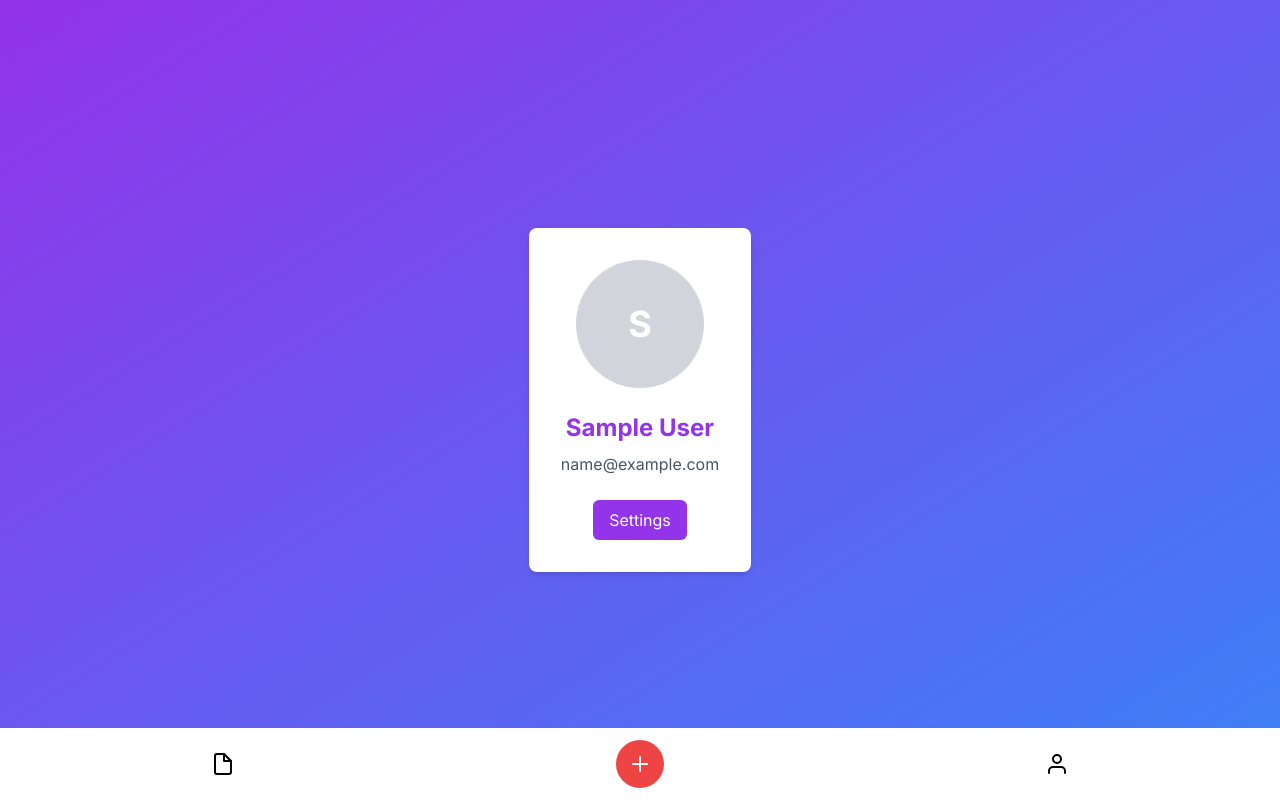
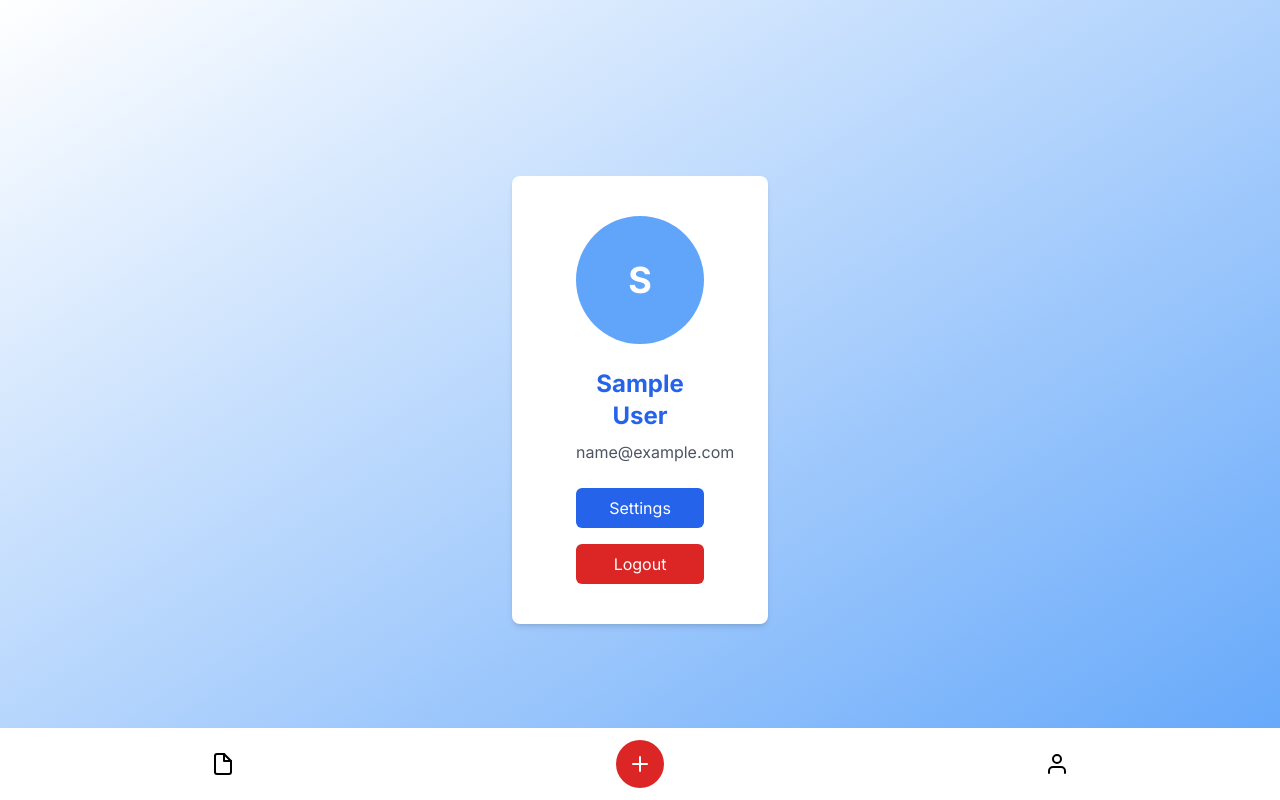
Before and after one commit to AshecOne/expense-tracker, a Next.js app: page /profile in a window 1280 px wide. Built offline with nearby package versions, Linux system fonts and the light colour scheme; sample sign-in values are in the browser's storage.

Commit message:
changing style and fix some feature

```diff
--- a/src/app/globals.css
+++ b/src/app/globals.css
@@ -1,33 +1,3 @@
 @tailwind base;
 @tailwind components;
 @tailwind utilities;
-
-:root {
-  --foreground-rgb: 0, 0, 0;
-  --background-start-rgb: 214, 219, 220;
-  --background-end-rgb: 255, 255, 255;
-}
-
-@media (prefers-color-scheme: dark) {
-  :root {
-    --foreground-rgb: 255, 255, 255;
-    --background-start-rgb: 0, 0, 0;
-    --background-end-rgb: 0, 0, 0;
-  }
-}
-
-body {
-  color: rgb(var(--foreground-rgb));
-  background: linear-gradient(
-      to bottom,
-      transparent,
-      rgb(var(--background-end-rgb))
-    )
-    rgb(var(--background-start-rgb));
-}
-
-@layer utilities {
-  .text-balance {
-    text-wrap: balance;
-  }
-}
--- a/src/app/profile/page.tsx
+++ b/src/app/profile/page.tsx
@@ -2,7 +2,8 @@
 import * as React from "react";
 import { useEffect } from "react";
 import { useAppSelector, useAppDispatch } from "@/lib/hooks";
-import { setUser } from "@/lib/features/userSlice";
+import { setUser, logout } from "@/lib/features/userSlice";
+import { useRouter } from "next/navigation";
 import Link from "next/link";
 import NavbarLayout from "../NavbarLayout";
 import axios from "axios";
@@ -13,6 +14,7 @@ interface IProfilProps {}
 const Profil: React.FunctionComponent<IProfilProps> = (props) => {
   const user = useAppSelector((state: any) => state.user);
   const dispatch = useAppDispatch();
+  const router = useRouter();
   useEffect(() => {
     console.log("Checking for user data...");
     const fetchData = async () => {
@@ -61,27 +63,39 @@ const Profil: React.FunctionComponent<IProfilProps> = (props) => {
       fetchData();
     }
   }, [dispatch, user.id]);
+  const handleLogout = () => {
+    dispatch(logout());
+    router.push("/");
+  };
 
   return (
     <ProtectedRoute>
       <NavbarLayout>
-      <div className="flex justify-center items-center min-h-screen bg-gradient-to-br from-purple-600 to-blue-500">
-        <div className="bg-white p-8 rounded-lg shadow-md">
+        <div className="flex justify-center items-center min-h-screen bg-gradient-to-br from-white to-blue-400">
+          <div className="bg-white p-10 px-16 rounded-lg shadow-md w-64">
             <div className="flex items-center justify-center mb-6">
-            <div className="w-32 h-32 rounded-full bg-gray-300 flex items-center justify-center text-4xl font-bold text-white">
+              <div className="w-32 h-32 rounded-full bg-blue-400 flex items-center justify-center text-4xl font-bold text-white">
                 {user.name.charAt(0).toUpperCase()}
               </div>
             </div>
             <div className="text-center">
-            <h2 className="text-2xl font-bold text-purple-600 mb-2">
+              <h2 className="text-2xl font-bold text-blue-600 mb-2">
                 {user.name}
               </h2>
               <p className="text-gray-600 mb-6">{user.email}</p>
+              <div className="flex flex-col space-y-4">
                 <Link href="/setting">
-              <button className="px-4 py-2 bg-purple-600 text-white rounded-md hover:bg-purple-700 focus:outline-none focus:ring-2 focus:ring-purple-600 focus:ring-opacity-50">
+                  <button className="w-full px-4 py-2 bg-blue-600 text-white rounded-md hover:bg-blue-700 focus:outline-none focus:ring-2 focus:ring-blue-600 focus:ring-opacity-50">
                     Settings
                   </button>
                 </Link>
+                <button
+                  onClick={handleLogout}
+                  className="w-full px-4 py-2 bg-red-600 text-white rounded-md hover:bg-red-700 focus:outline-none focus:ring-2 focus:ring-red-600 focus:ring-opacity-50"
+                >
+                  Logout
+                </button>
+              </div>
             </div>
           </div>
         </div>
--- a/src/app/setting/page.tsx
+++ b/src/app/setting/page.tsx
@@ -103,11 +103,11 @@ const Setting: React.FunctionComponent<ISettingProps> = (props) => {
   return (
     <ProtectedRoute>
     <NavbarLayout>
-      <div className="container max-w-sm  mx-auto px-4 pt-8 pb-20">
-        <h1 className="text-2xl font-bold mb-4">Profile</h1>
+      <div className="container max-w-sm  mx-auto px-4 pt-8 pb-20 bg-gradient-to-br from-white to-blue-400">
+        <h1 className="text-2xl font-bold mb-4 text-black">Settings</h1>
         <form onSubmit={handleUpdateProfile} className="mb-8">
           <div className="mb-4">
-            <label htmlFor="name" className="block mb-2">
+            <label htmlFor="name" className="block mb-2 text-black font-bold">
               Name
             </label>
             <input
@@ -120,7 +120,7 @@ const Setting: React.FunctionComponent<ISettingProps> = (props) => {
             />
           </div>
           <div className="mb-4">
-            <label htmlFor="email" className="block mb-2">
+            <label htmlFor="email" className="block mb-2 text-black font-bold">
               Email
             </label>
             <input
@@ -139,10 +139,10 @@ const Setting: React.FunctionComponent<ISettingProps> = (props) => {
             Update Profile
           </button>
         </form>
-        <h2 className="text-xl font-bold mb-4">Change Password</h2>
+        <h2 className="text-xl font-bold mb-4 text-black">Change Password</h2>
         <form onSubmit={handleChangePassword}>
           <div className="mb-4">
-            <label htmlFor="password" className="block mb-2">
+            <label htmlFor="password" className="block mb-2 text-black font-bold">
               New Password
             </label>
             <input
@@ -155,7 +155,7 @@ const Setting: React.FunctionComponent<ISettingProps> = (props) => {
             />
           </div>
           <div className="mb-4">
-            <label htmlFor="confirmPassword" className="block mb-2">
+            <label htmlFor="confirmPassword" className="block mb-2 text-black font-bold">
               Confirm Password
             </label>
             <input
--- a/src/app/signin/page.tsx
+++ b/src/app/signin/page.tsx
@@ -38,8 +38,8 @@ const SignIn: React.FunctionComponent<ISignInProps> = (props) => {
   };
   return (
     <GuestRoute>
-    <div className="flex flex-col items-center justify-center min-h-screen bg-gradient-to-br from-purple-600 to-blue-500">
-      <h1 className="text-4xl font-bold text-white mb-8">Sign In</h1>
+    <div className="flex flex-col items-center justify-center min-h-screen  bg-gradient-to-br from-white to-blue-400">
+      <h1 className="text-4xl font-bold text-black mb-8">Sign In</h1>
       <form
         onSubmit={handleSubmit}
         className="w-full max-w-sm bg-white p-8 rounded-lg shadow-md"
@@ -47,7 +47,7 @@ const SignIn: React.FunctionComponent<ISignInProps> = (props) => {
         <div className="mb-4">
           <label
             htmlFor="email"
-            className="block mb-2 text-purple-600 font-bold"
+            className="block mb-2 text-black font-bold"
           >
             Email
           </label>
@@ -63,7 +63,7 @@ const SignIn: React.FunctionComponent<ISignInProps> = (props) => {
         <div className="mb-4">
           <label
             htmlFor="password"
-            className="block mb-2 text-purple-600 font-bold"
+            className="block mb-2 text-black font-bold"
           >
             Password
           </label>
@@ -87,16 +87,16 @@ const SignIn: React.FunctionComponent<ISignInProps> = (props) => {
         </div>
         <button
           type="submit"
-          className="w-full px-4 py-2 text-white bg-purple-600 rounded hover:bg-purple-700 focus:outline-none focus:ring-2 focus:ring-purple-600 focus:ring-opacity-50"
+          className="w-full px-4 py-2 text-white bg-blue-600 rounded hover:bg-blue-700 focus:outline-none focus:ring-2 focus:ring-blue-600 focus:ring-opacity-50"
         >
           Sign In
         </button>
       </form>
-      <p className="mt-4 text-white">
+      <p className="mt-4 text-black">
         Don't have an account? {' '}
         <Link
           href="/signup"
-          className="text-white hover:text-black hover:underline"
+          className="text-black hover:text-blue-600 hover:underline"
         >
           Sign Up
         </Link>
--- a/src/app/sortir/page.tsx
+++ b/src/app/sortir/page.tsx
@@ -94,8 +94,8 @@ const Sortir: React.FunctionComponent<ISortirProps> = (props) => {
   return (
     <ProtectedRoute>
       <NavbarLayout>
-        <div className="container mx-auto px-4 pt-8 pb-20">
-          <h2 className="text-2xl font-bold mb-4">Transactions</h2>
+        <div className="container mx-auto px-4 min-h-screen pt-8 pb-20 bg-gradient-to-br from-white to-blue-400">
+          <h2 className="text-2xl font-bold mb-4 text-black">Transactions</h2>
           <div className="bg-white p-4 rounded shadow mb-8">
             <div className="grid grid-cols-1 sm:grid-cols-3 gap-4">
               <div>
--- a/src/components/Navbar.tsx
+++ b/src/components/Navbar.tsx
@@ -13,7 +13,7 @@ const Navbar: React.FunctionComponent<INavbarProps> = (props) => {
           <FiFile size={24} className="text-black" />
         </Link>
         <Link href="/input" aria-label="Input" className="focus:outline-none">
-          <div className="w-12 h-12 rounded-full bg-red-500 flex items-center justify-center">
+          <div className="w-12 h-12 rounded-full bg-red-600 flex items-center justify-center">
             <FiPlus size={24} color="white" />
           </div>
         </Link>
--- a/src/components/ProtectedRoute.tsx
+++ b/src/components/ProtectedRoute.tsx
@@ -7,7 +7,7 @@ const ProtectedRoute = ({ children }: { children: React.ReactNode }) => {
   const isLoggedIn = useAppSelector((state: any) => state.user.isLoggedIn);
 
   if (!isLoggedIn) {
-    router.push("/signin");
+    router.push("/");
     return null;
   }
 
--- a/src/components/UserMenu.tsx
+++ b/src/components/UserMenu.tsx
@@ -24,13 +24,13 @@ const UserMenu: React.FC<IUserMenuProps> = ({ onClose }) => {
   return (
     <div className="absolute top-full right-0 mt-2 w-30 bg-white rounded-md shadow-lg z-10">
       <button
-        className="flex items-center justify-start w-full text-left px-4 py-2 text-black hover:bg-gray-100 hover:rounded-md"
+        className="flex items-center justify-start w-full text-left px-4 py-2 text-black hover:font-semibold hover:bg-gray-100 hover:rounded-md"
         onClick={handleSettings}
       >
         <MdSettings className="mr-2"/> Settings
       </button>
       <button
-        className="flex items-center justify-start w-full text-left px-4 py-2 text-black hover:bg-gray-100 hover:rounded-md"
+        className="flex items-center justify-start w-full text-left px-4 py-2 text-black hover:bg-gray-100 hover:rounded-md hover:font-semibold"
         onClick={handleLogout}
       >
         <MdExitToApp className="mr-2"/> Logout
```
Also changed, not shown: src/app/dashboard/page.tsx (+9 -9 lines), src/app/input/page.tsx (+10 -10 lines), src/app/signup/page.tsx (+8 -9 lines). Lines whose indentation alone changed are shown as unchanged.
